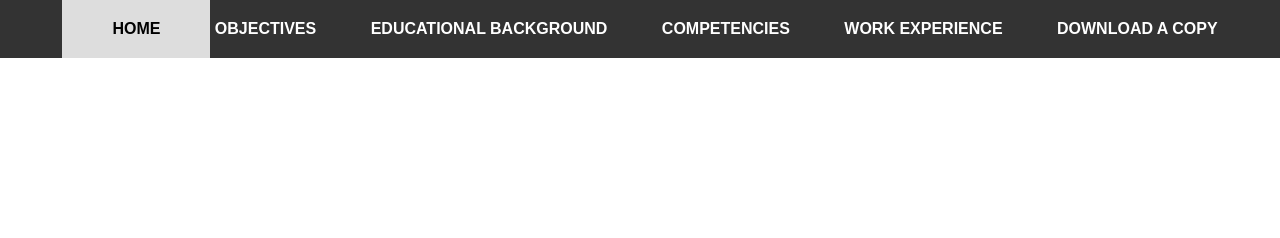
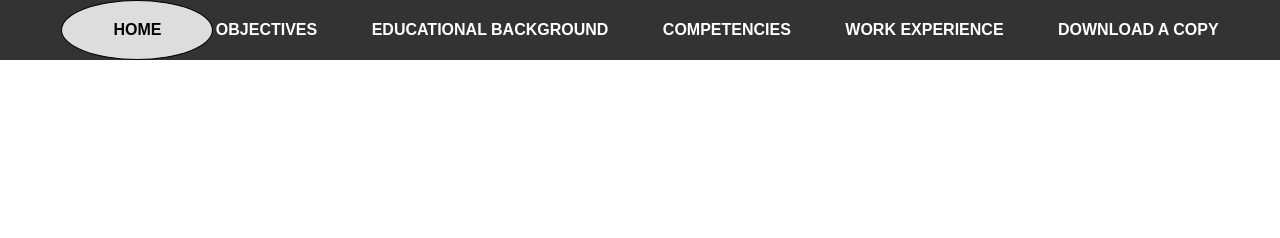
Before and after one commit to Accoder11/Resume, a plain HTML site: page index.html in a window 1280 px wide. In both pictures the pointer is over the link "HOME". Shown: the top 238 px of the page. Drawn offline with Linux system fonts and the light colour scheme.

Commit message:
create changes

```diff
--- a/style.css
+++ b/style.css
@@ -71,6 +71,8 @@ body {
     .navbar{
         overflow: hidden;
         background-color: #333;
+        margin: 0;
+        padding: 0;
     }
 
     .navbar ul {
@@ -96,6 +98,8 @@ body {
     .navbar a:hover{
         background-color: #ddd;
         color: black;
+        border: 1px solid black;
+        border-radius: 50%;
     }
 
     .backdrop {
```
